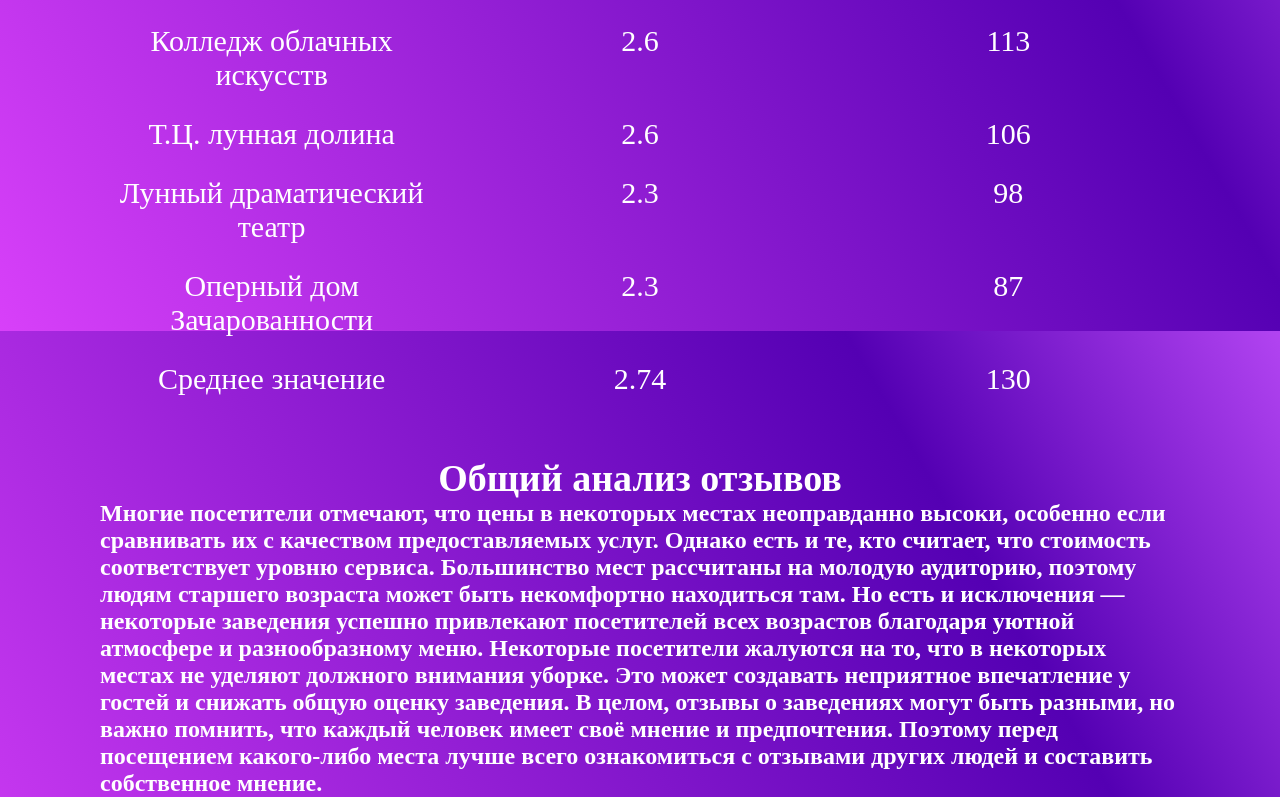
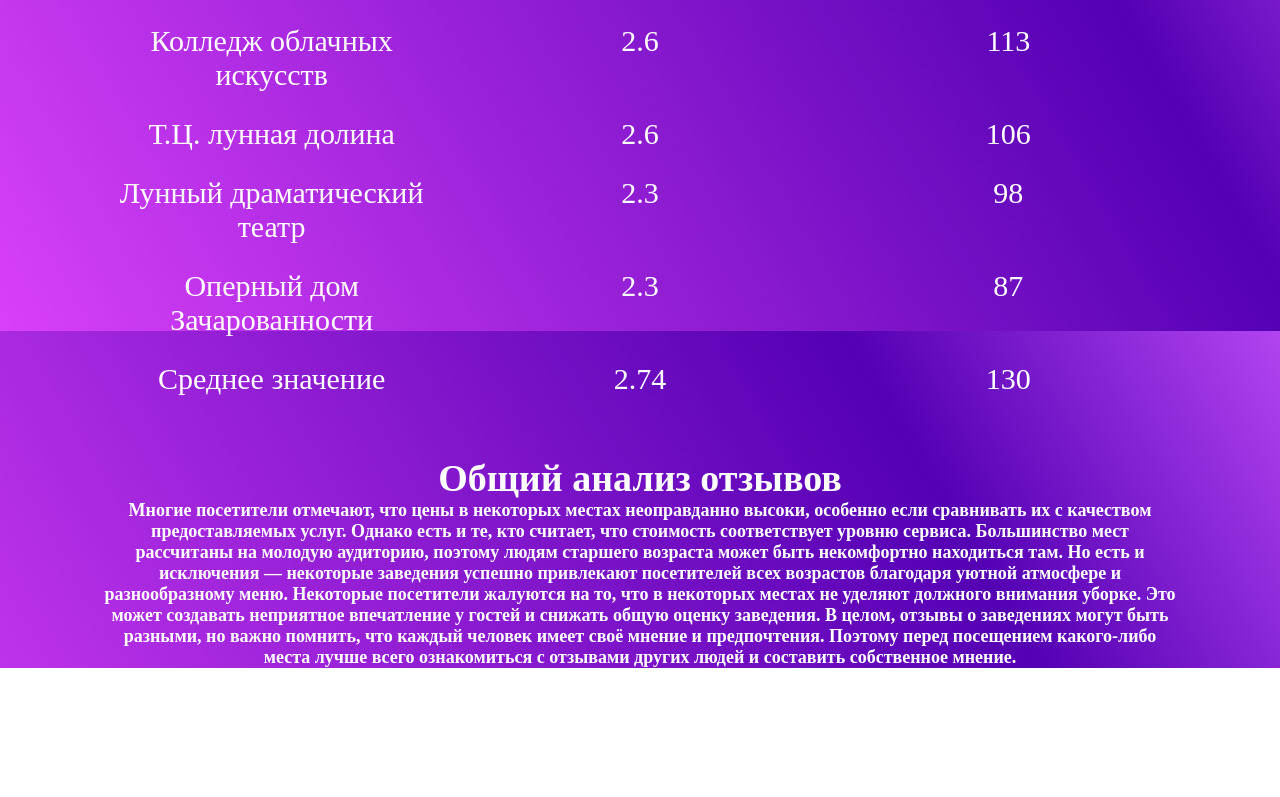
Before and after one commit to Pechenka124/ffffff, a React (Vite) app: page /statistics in a window 1280 px wide. Shown: the part 2069-2866 px from the top of the page. After the commit the page ends 2737 px from the top, so only its background shows below. Built offline with nearby package versions, Linux system fonts and the light colour scheme.

Commit message:
Update Statistics.module.scss

```diff
--- a/src/components/pages/statistics/Statistics.module.scss
+++ b/src/components/pages/statistics/Statistics.module.scss
@@ -14,3 +14,8 @@
 .columns > div {
     font-size: 30px;
 }
+.text{
+    font-size:18px;
+    margin-bottom:40px;
+    text-align:center
+}
```
